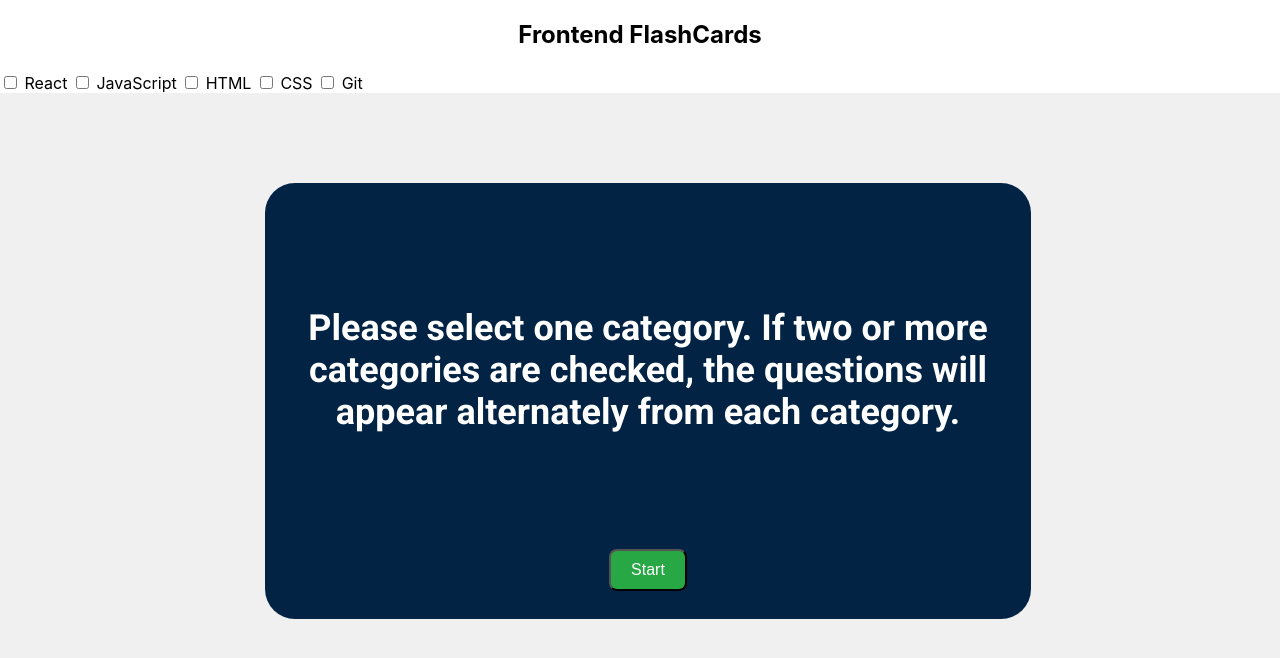
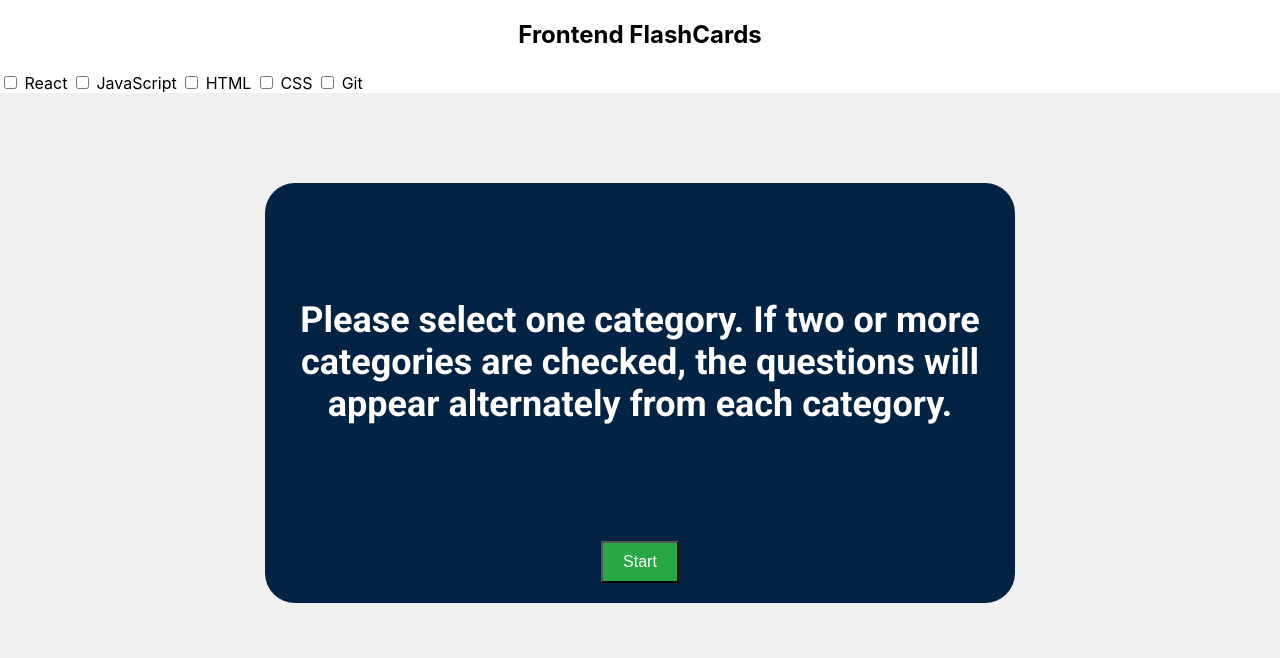
Before and after one commit to hectoraltamira1ai/tutor-app, a React (Create React App) app: page / in a window 1280 px wide. Shown: the top 658 px of the page. Built offline with nearby package versions, Linux system fonts and the light colour scheme.

Commit message:
fine tuning of padding

```diff
--- a/src/App.css
+++ b/src/App.css
@@ -129,7 +129,6 @@
   display: flex;
   flex-direction: column;
   justify-content: flex-end; /* Align content to the bottom */
-  padding: 8px; /* Add padding for spacing */
   width: 100%; /* Ensure the width matches the back card */
 }
 
@@ -148,7 +147,7 @@
   font-size: 16px; /* Set font size */
   background-color: #28a745; /* Set background color */
   color: white; /* Set text color */
-  border-radius: 8px; /* Add border radius */
+
   cursor: pointer; /* Change cursor on hover */
 }
 
@@ -163,7 +162,6 @@
   display: flex;
   flex-direction: column;
   justify-content: flex-center; /* Align content to the bottom */
-  padding: 8px; /* Add padding for spacing */
   width: 100%; /* Ensure the width matches the back card */
 }
 
```
